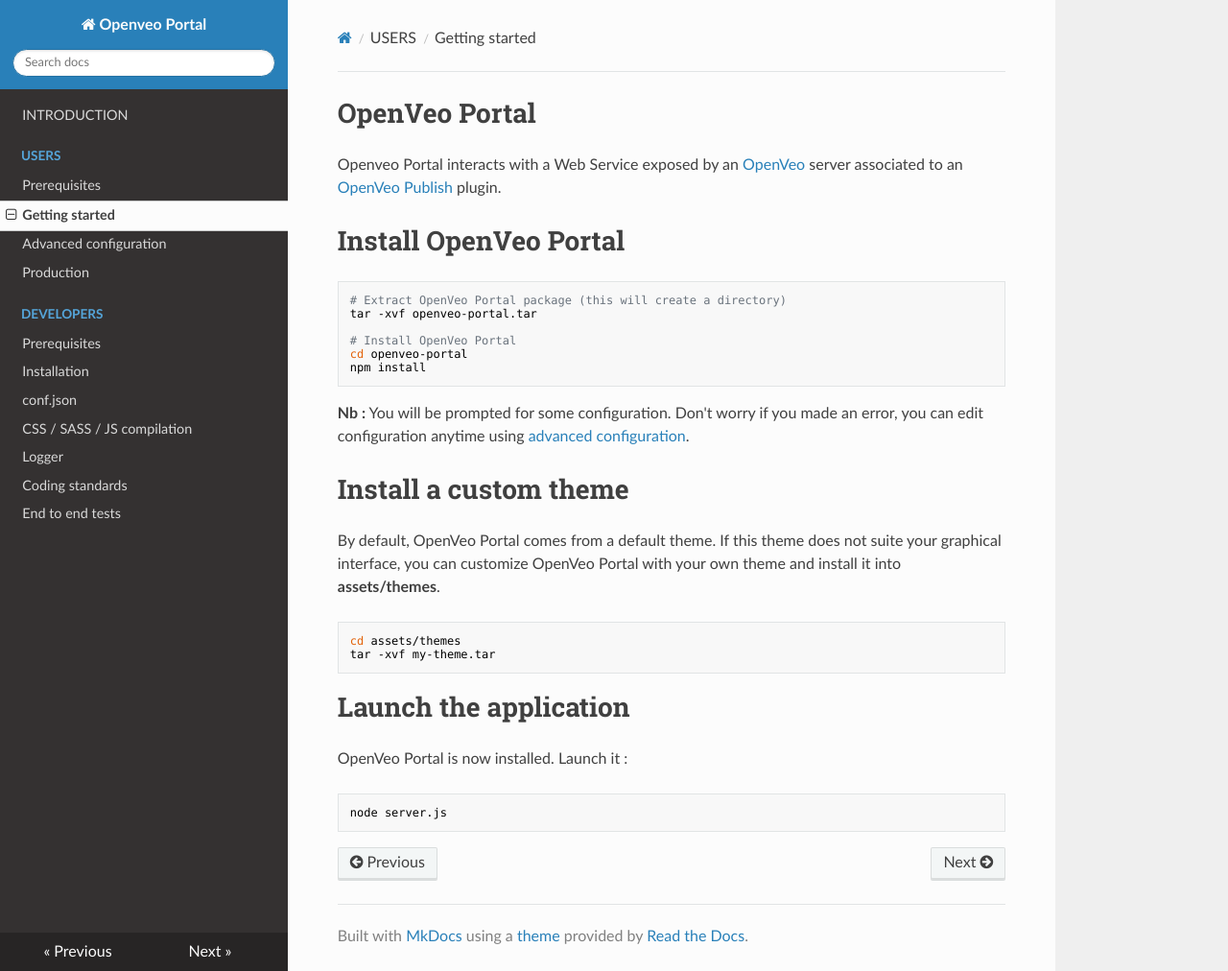
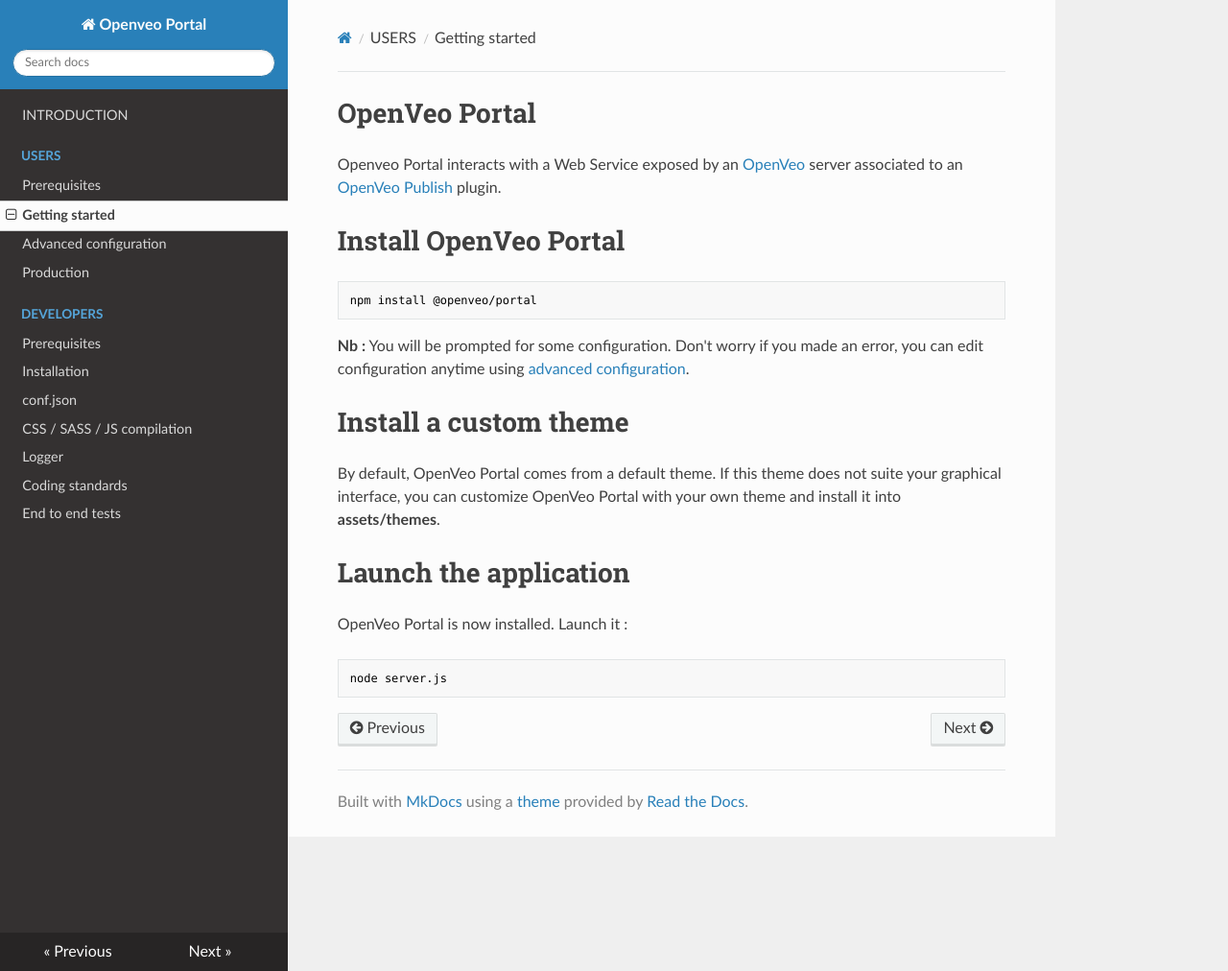
Before and after one commit to veo-labs/openveo-portal, an MkDocs documentation site: the page built from docs/getting-started.md, in a window 1280 px wide and 1012 px high. Shown: the whole window at 96% size. Built offline with MkDocs 1.6.1, drawn with Linux system fonts in a browser that asks for light colours; nearby versions of some CDN libraries; old or Windows-style settings are respelled for this version of MkDocs.

Commit message:
Verify doc

```diff
--- a/docs/getting-started.md
+++ b/docs/getting-started.md
@@ -3,13 +3,7 @@
 Openveo Portal interacts with a Web Service exposed by an [OpenVeo](https://github.com/veo-labs/openveo-core) server associated to an [OpenVeo Publish](https://github.com/veo-labs/openveo-publish) plugin.
 
 # Install OpenVeo Portal
-
-    # Extract OpenVeo Portal package (this will create a directory)
-    tar -xvf openveo-portal.tar
-
-    # Install OpenVeo Portal
-    cd openveo-portal
-    npm install
+    npm install @openveo/portal
 
 **Nb :** You will be prompted for some configuration. Don't worry if you made an error, you can edit configuration anytime using [advanced configuration](advanced-configuration).
 
@@ -17,9 +11,6 @@ Openveo Portal interacts with a Web Service exposed by an [OpenVeo](https://gith
 
 By default, OpenVeo Portal comes from a default theme. If this theme does not suite your graphical interface, you can customize OpenVeo Portal with your own theme and install it into **assets/themes**.
 
-    cd assets/themes
-    tar -xvf my-theme.tar
-
 # Launch the application
 
 OpenVeo Portal is now installed. Launch it :
```
Also changed, not shown: docs/developers/installation.md (+1 -1 lines), docs/index.md (+1 -1 lines).
